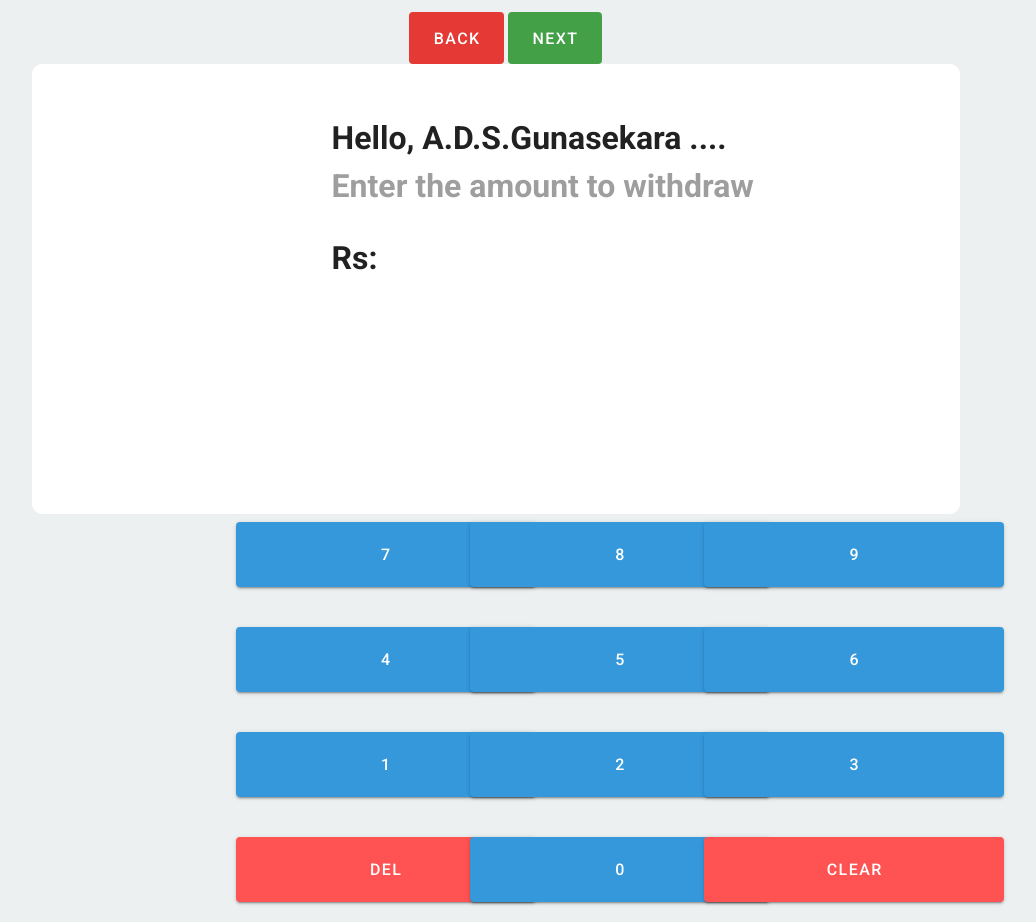
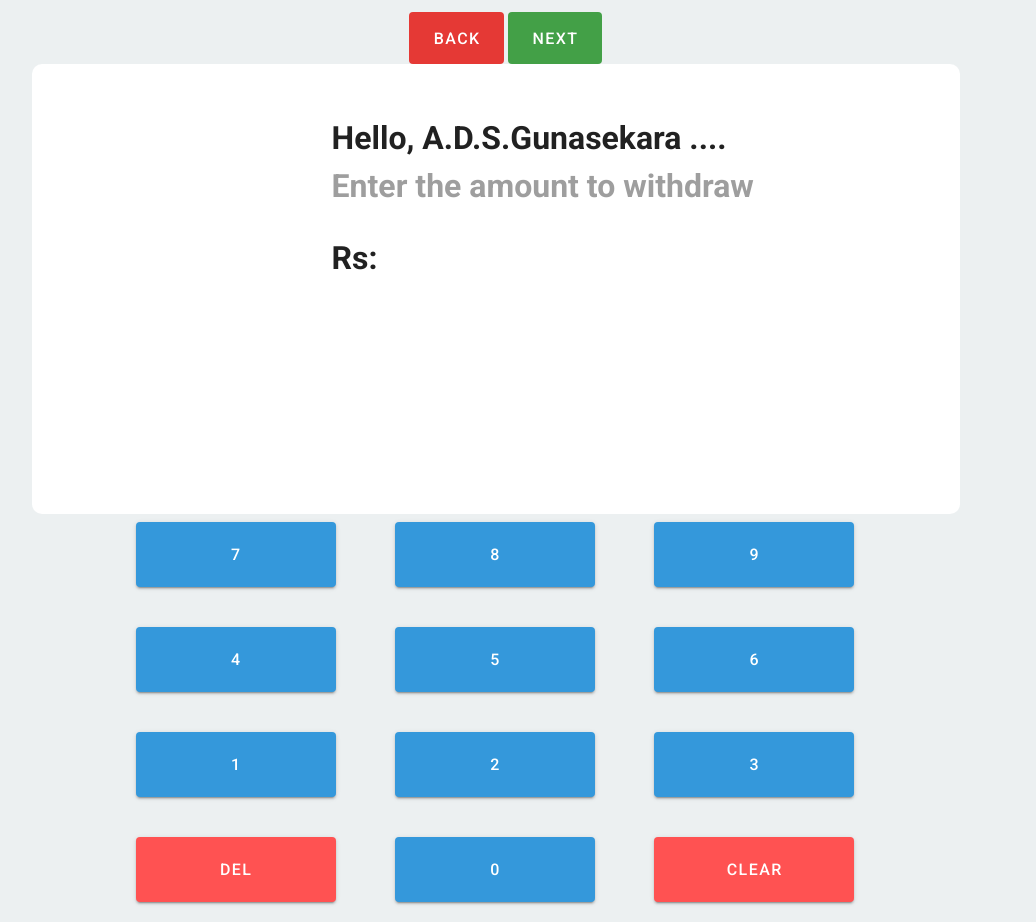
Before and after one commit to DSGunasekara/HCI, a Vue app: page /withdraw in a window 1280 px wide. Shown: the whole page, without its empty margins (144-1180 px from the left). Built offline with nearby package versions, Linux system fonts and the light colour scheme.

Commit message:
transaction added

```diff
--- a/package.json
+++ b/package.json
@@ -9,6 +9,7 @@
   },
   "dependencies": {
     "core-js": "^3.6.5",
+    "firebase": "^8.0.2",
     "vue": "^2.6.11",
     "vue-router": "^3.2.0",
     "vuetify": "^2.2.11",
--- a/src/main.js
+++ b/src/main.js
@@ -3,8 +3,20 @@ import App from './App.vue'
 import router from './router'
 import store from './store'
 import vuetify from './plugins/vuetify';
+import firebase from "firebase";
 
 Vue.config.productionTip = false
+firebase.initializeApp({
+  apiKey: "AIzaSyD-VQgebQlxuvKw3le8dm0s8IX02d-KIZI",
+  authDomain: "sjp-hci.firebaseapp.com",
+  databaseURL: "https://sjp-hci.firebaseio.com",
+  projectId: "sjp-hci",
+  storageBucket: "sjp-hci.appspot.com",
+  messagingSenderId: "761898307464",
+  appId: "1:761898307464:web:56bdc5c14eb4f6a2f3343d"
+});
+
+export const db = firebase.firestore();
 
 new Vue({
   router,
--- a/src/views/Home.vue
+++ b/src/views/Home.vue
@@ -6,8 +6,8 @@
         <br>
         <h2>Move your face to move the cursor <v-icon x-large color="#1abc9c" class="pl-4 pb-3 heading">mdi-face</v-icon> </h2>
         <h2>Lift right hand to choose <v-icon x-large color="#1abc9c" class="pl-4 pb-3 heading">mdi-hand-right</v-icon> </h2>
-        <h2>Point Right to Continue <v-icon x-large color="#1abc9c" class="pl-4 pb-3 heading">mdi-hand-pointing-right</v-icon> </h2>
-        <h2>Point Left to get back <v-icon x-large color="#1abc9c" class="pl-4 pb-3 heading">mdi-hand-pointing-left</v-icon> </h2>
+<!--        <h2>Point Right to Continue <v-icon x-large color="#1abc9c" class="pl-4 pb-3 heading">mdi-hand-pointing-right</v-icon> </h2>-->
+<!--        <h2>Point Left to get back <v-icon x-large color="#1abc9c" class="pl-4 pb-3 heading">mdi-hand-pointing-left</v-icon> </h2>-->
       </div>
     </div>
     <v-row justify="center">
--- a/src/views/TransactionComplete.vue
+++ b/src/views/TransactionComplete.vue
@@ -7,6 +7,8 @@
         <br />
         <h1>Amount Rs: {{ getAmount }}</h1>
         <h1>Date: {{ new Date().toISOString().substr(0, 10) }}</h1>
+        <br>
+        <v-btn text dark class="green darken-1" @click="goHome">Go Home</v-btn>
       </div>
     </div>
   </div>
@@ -20,6 +22,11 @@ export default {
   computed: {
     ...mapGetters(["getAmount"]),
   },
+  methods:{
+    goHome(){
+      this.$router.push('/');
+    }
+  }
 };
 </script>
 
--- a/src/views/Withdraw.vue
+++ b/src/views/Withdraw.vue
@@ -25,28 +25,28 @@
         <h1>Rs: {{ amount.join("") }}</h1>
       </div>
     </div>
-    <v-row style="margin-left: 300px">
+    <v-row style="margin-left: 200px">
       <v-col v-for="i in numberList" :key="i" class="ma-2" md="3">
         <v-btn
           @click="addValue(i)"
           color="#3498db"
           dark
           x-large
-          width="300px"
+          width="200px"
           height="65px"
         >
           {{ i }}
         </v-btn>
       </v-col>
     </v-row>
-    <v-row style="margin-left: 300px">
+    <v-row style="margin-left: 200px">
       <v-col class="ma-2" md="3">
         <v-btn
           @click="delNumber"
           color="error"
           dark
           x-large
-          width="300px"
+          width="200px"
           height="65px"
         >
           del
@@ -58,7 +58,7 @@
           color="#3498db"
           dark
           x-large
-          width="300px"
+          width="200px"
           height="65px"
         >
           0
@@ -70,7 +70,7 @@
           color="error"
           dark
           x-large
-          width="300px"
+          width="200px"
           height="65px"
         >
           clear
```
Also changed, not shown: 1 other file (tests, documents, lock files or other folders).
